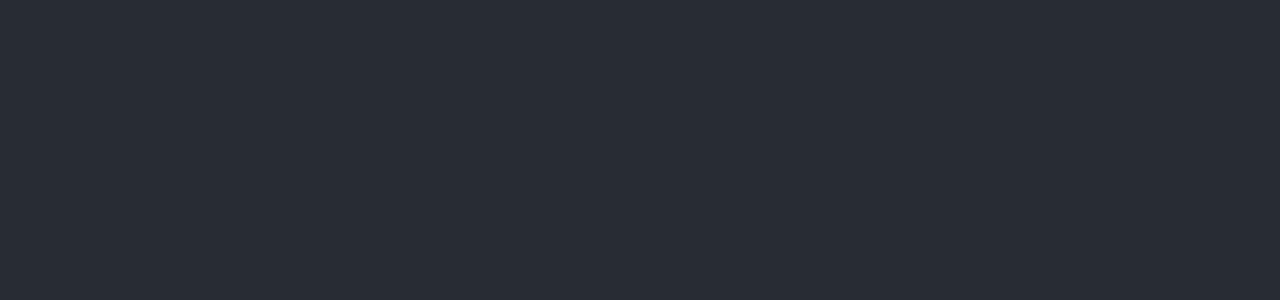
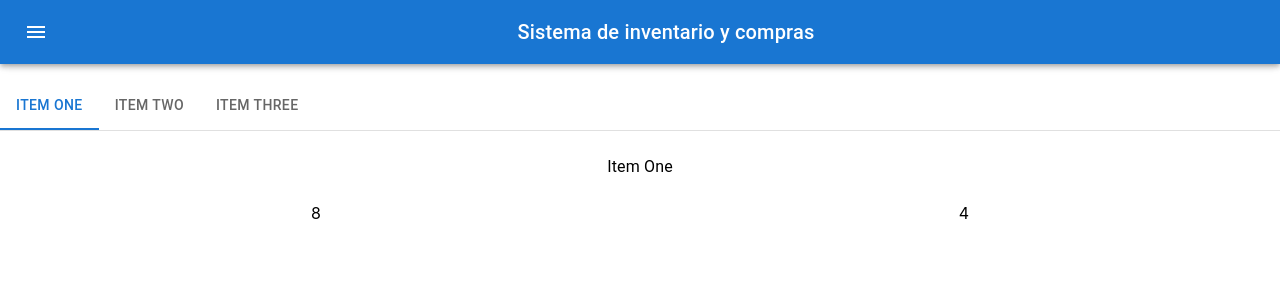
Before and after one commit to caposcar1998/-Ilusiones-S.A.-de-C.V, a React (Create React App) app: page /almacenes in a window 1280 px wide. Shown: the top 300 px of the page. Built offline with nearby package versions, Linux system fonts and the light colour scheme.

Commit message:
Se termina home

```diff
--- a/package.json
+++ b/package.json
@@ -5,6 +5,9 @@
   "dependencies": {
     "@emotion/react": "^11.5.0",
     "@emotion/styled": "^11.3.0",
+    "@material-ui/core": "^4.12.3",
+    "@material-ui/icons": "^4.11.2",
+    "@mui/icons-material": "^5.0.5",
     "@mui/material": "^5.0.6",
     "@testing-library/jest-dom": "^5.14.1",
     "@testing-library/react": "^11.2.7",
--- a/src/App.css
+++ b/src/App.css
@@ -1,6 +1,8 @@
 .App {
   text-align: center;
 }
+
+
 
 .App-logo {
   height: 40vmin;
@@ -13,8 +15,7 @@
   }
 }
 
-.App-header {
-  background-color: #282c34;
+.header {
   min-height: 100vh;
   display: flex;
   flex-direction: column;
--- a/src/App.js
+++ b/src/App.js
@@ -1,16 +1,19 @@
 import { BrowserRouter, Route, Switch, Redirect } from 'react-router-dom';
 import './App.css';
+import Almacenes from './components/almacenes/Almacenes';
 import Home from './components/Home';
 import Login from './components/Login';
-
+import Menu from "../src/components/generic/Menu"
 function App() {
   return (
     <div className="App">
     <header className="App-header">
+    <Menu/>
       <BrowserRouter>
           <Switch>
             <Route path='/' exact component={Login} />
             <Route path='/home' exact  component={Home} />
+            <Route path='/almacenes' exact  component={Almacenes} />
           </Switch>
         </BrowserRouter>
     </header>
--- a/src/components/Home.jsx
+++ b/src/components/Home.jsx
@@ -1,10 +1,44 @@
+import { Grid } from '@mui/material';
 import React from 'react';
+import CardOne from './generic/CardOne';
+import { useHistory } from "react-router-dom";
 
 export default function Home() {
 
+    let history = useHistory();
+
+    function redireccionar(direccion){
+        history.push(direccion)
+    }
+
+    const urlFoto = "https://m2crowdoscar.s3.us-west-2.amazonaws.com/"
+
     return(
-        <div>
-            <h1>Home</h1>
-        </div>
+        <>
+            <Grid container spacing={4} >
+                <Grid item xs={6}>
+                    <Grid container   alignItems="center"justifyContent="center">
+                        <CardOne imagen= {urlFoto+"almacen.jpg"} titulo="Almacen" descripcion="Aqui podras realizar tus operaciones CRUD del almacen" accion={() => redireccionar("/almacenes")} boton= "Ir"/>
+                    </Grid>
+                </Grid>
+                <Grid item xs={6}>
+                    <Grid container   alignItems="center"justifyContent="center">
+                        <CardOne imagen={urlFoto+"oc2.jpg"} titulo="Ordenes compra" descripcion="Aqui podras realizar tus operaciones CRUD de las ordenes de compra" accion={() => redireccionar("/")} boton= "Ir"/>
+                    </Grid>
+                </Grid>
+                <Grid item xs={6}>
+                    <Grid container   alignItems="center"justifyContent="center">
+                        <CardOne imagen={urlFoto+"celular.jpg"} titulo="Productos" descripcion="Aqui podras realizar tus operaciones CRUD de productos" accion={() => redireccionar("/")} boton= "Ir"/>
+                    </Grid>
+                </Grid>
+                <Grid item xs={6}>
+                    <Grid container   alignItems="center"justifyContent="center">
+                        <CardOne imagen={urlFoto+"inventario.png"} titulo="Inventario" descripcion="Aqui podras hacer consultas a tu inventario total" accion={() => redireccionar("/")} boton= "Ir"/>
+                    </Grid>
+                </Grid>
+                </Grid>
+
+
+        </>
     )
 }
--- a/src/components/Login.jsx
+++ b/src/components/Login.jsx
@@ -16,7 +16,7 @@ export default function Login() {
     }
 
     return(
-
+        <Grid className={"header"} >
         <Box
         sx={{
             width: 500,
@@ -43,7 +43,7 @@ export default function Login() {
             </Grid>
         </Paper>
       </Box>
-
+      </Grid>
 
 
 
--- /dev/null
+++ b/src/components/almacenes/Almacenes.jsx
@@ -0,0 +1,24 @@
+import React from 'react';
+import Paper from '@mui/material/Paper';
+import { Grid } from '@mui/material';
+import TabP from "./generic/TabP"
+
+export default function Almacenes() {
+
+    return(
+    <Grid container>
+    <h1>Hola</h1>
+    <TabP/>
+
+    <Grid container spacing={2}>
+        <Grid item xs={6}>
+            8
+        </Grid>
+        <Grid item xs={6}>
+            4
+        </Grid>
+    </Grid>
+    </Grid>
+
+    )
+}
--- /dev/null
+++ b/src/components/almacenes/generic/TabP.jsx
@@ -0,0 +1,68 @@
+import * as React from 'react';
+import PropTypes from 'prop-types';
+import Tabs from '@mui/material/Tabs';
+import Tab from '@mui/material/Tab';
+import Typography from '@mui/material/Typography';
+import Box from '@mui/material/Box';
+
+function TabPanel(props) {
+  const { children, value, index, ...other } = props;
+
+  return (
+    <div
+      role="tabpanel"
+      hidden={value !== index}
+      id={`simple-tabpanel-${index}`}
+      aria-labelledby={`simple-tab-${index}`}
+      {...other}
+    >
+      {value === index && (
+        <Box sx={{ p: 3 }}>
+          <Typography>{children}</Typography>
+        </Box>
+      )}
+    </div>
+  );
+}
+
+TabPanel.propTypes = {
+  children: PropTypes.node,
+  index: PropTypes.number.isRequired,
+  value: PropTypes.number.isRequired,
+};
+
+function a11yProps(index) {
+  return {
+    id: `simple-tab-${index}`,
+    'aria-controls': `simple-tabpanel-${index}`,
+  };
+}
+
+export default function TabP() {
+  const [value, setValue] = React.useState(0);
+
+  const handleChange = (event, newValue) => {
+    setValue(newValue);
+  };
+
+  return (
+    <Box sx={{ width: '100%' }}>
+      <Box sx={{ borderBottom: 1, borderColor: 'divider' }}>
+        <Tabs value={value} onChange={handleChange} aria-label="basic tabs example">
+          <Tab label="Item One" {...a11yProps(0)} />
+          <Tab label="Item Two" {...a11yProps(1)} />
+          <Tab label="Item Three" {...a11yProps(2)} />
+        </Tabs>
+      </Box>
+      <TabPanel value={value} index={0}>
+        Item One
+      </TabPanel>
+      <TabPanel value={value} index={1}>
+        Item Two
+      </TabPanel>
+      <TabPanel value={value} index={2}>
+        Item Three
+      </TabPanel>
+    </Box>
+  );
+}
--- /dev/null
+++ b/src/components/generic/CardOne.jsx
@@ -0,0 +1,36 @@
+import React from 'react';
+import Card from '@mui/material/Card';
+import CardContent from '@mui/material/CardContent';
+import CardMedia from '@mui/material/CardMedia';
+import Typography from '@mui/material/Typography';
+import { Button, CardActionArea, CardActions } from '@mui/material';
+
+export default function CardOne({imagen, titulo, descripcion,accion,boton}){
+
+    return(
+        <Card sx={{ maxWidth: 345 }}>
+        <CardActionArea>
+          <CardMedia
+            component="img"
+            height="140"
+            image={imagen}
+            alt="green iguana"
+          />
+          <CardContent>
+            <Typography gutterBottom variant="h5" component="div">
+              {titulo}
+            </Typography>
+            <Typography variant="body2" color="text.secondary">
+              {descripcion}
+            </Typography>
+          </CardContent>
+        </CardActionArea>
+        <CardActions>
+          <Button variant="contained" size="small" color="primary" onClick={accion}>
+            {boton}
+          </Button>
+        </CardActions>
+      </Card>
+
+    )
+}
--- /dev/null
+++ b/src/components/generic/Menu.jsx
@@ -0,0 +1,30 @@
+import React from 'react';
+import AppBar from '@mui/material/AppBar';
+import Box from '@mui/material/Box';
+import Toolbar from '@mui/material/Toolbar';
+import Typography from '@mui/material/Typography';
+import Button from '@mui/material/Button';
+import IconButton from '@mui/material/IconButton';
+import MenuIcon from '@mui/icons-material/Menu';
+
+export default function Home(){
+
+    return(
+        <AppBar >
+          <Toolbar>
+            <IconButton
+              size="large"
+              edge="start"
+              color="inherit"
+              aria-label="menu"
+              sx={{ mr: 2 }}
+            >
+              <MenuIcon />
+            </IconButton>
+            <Typography variant="h6" component="div" sx={{ flexGrow: 1 }}>
+              Sistema de inventario y compras
+            </Typography>
+          </Toolbar>
+        </AppBar>
+    )
+}
```
Also changed, not shown: 1 other file (tests, documents, lock files or other folders).
